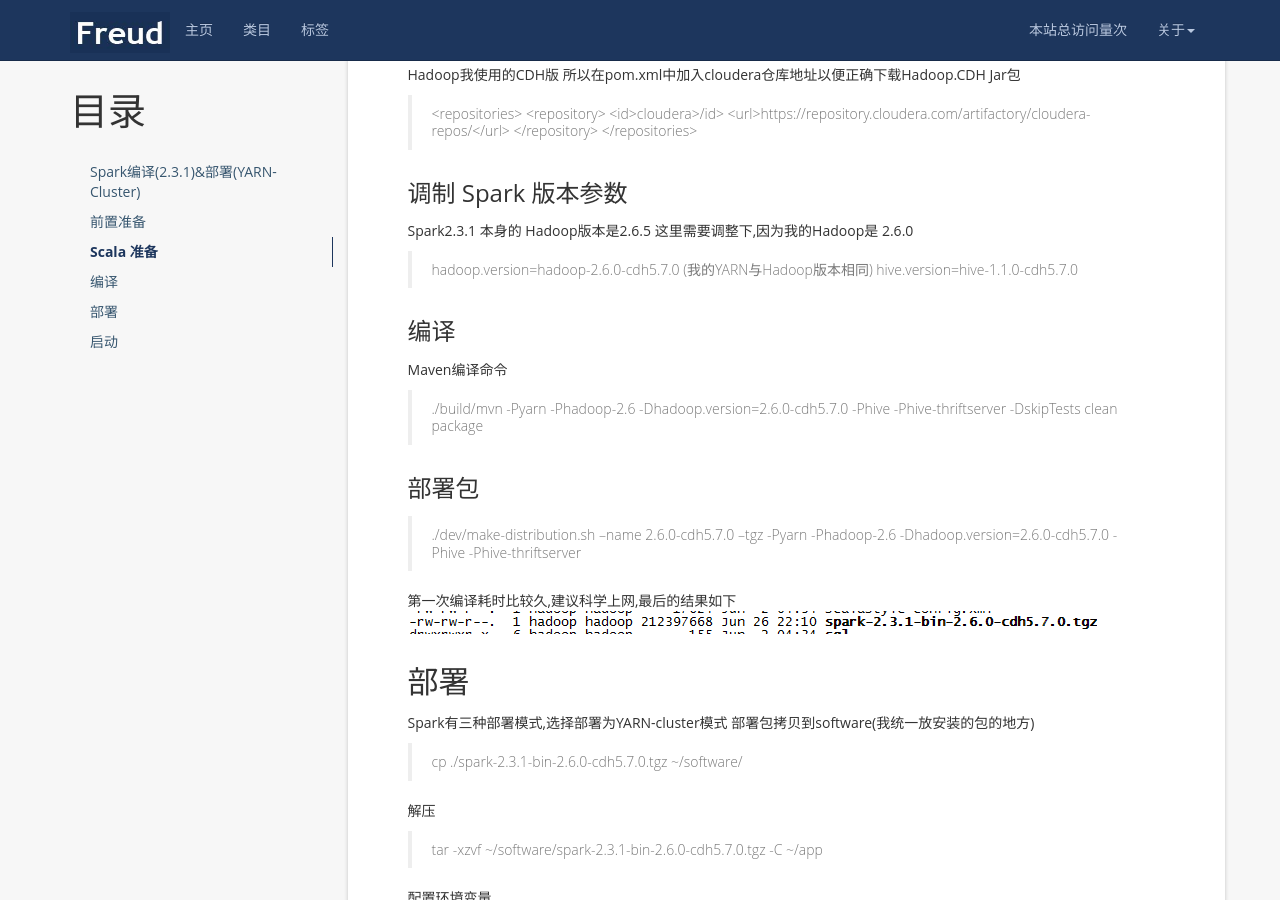
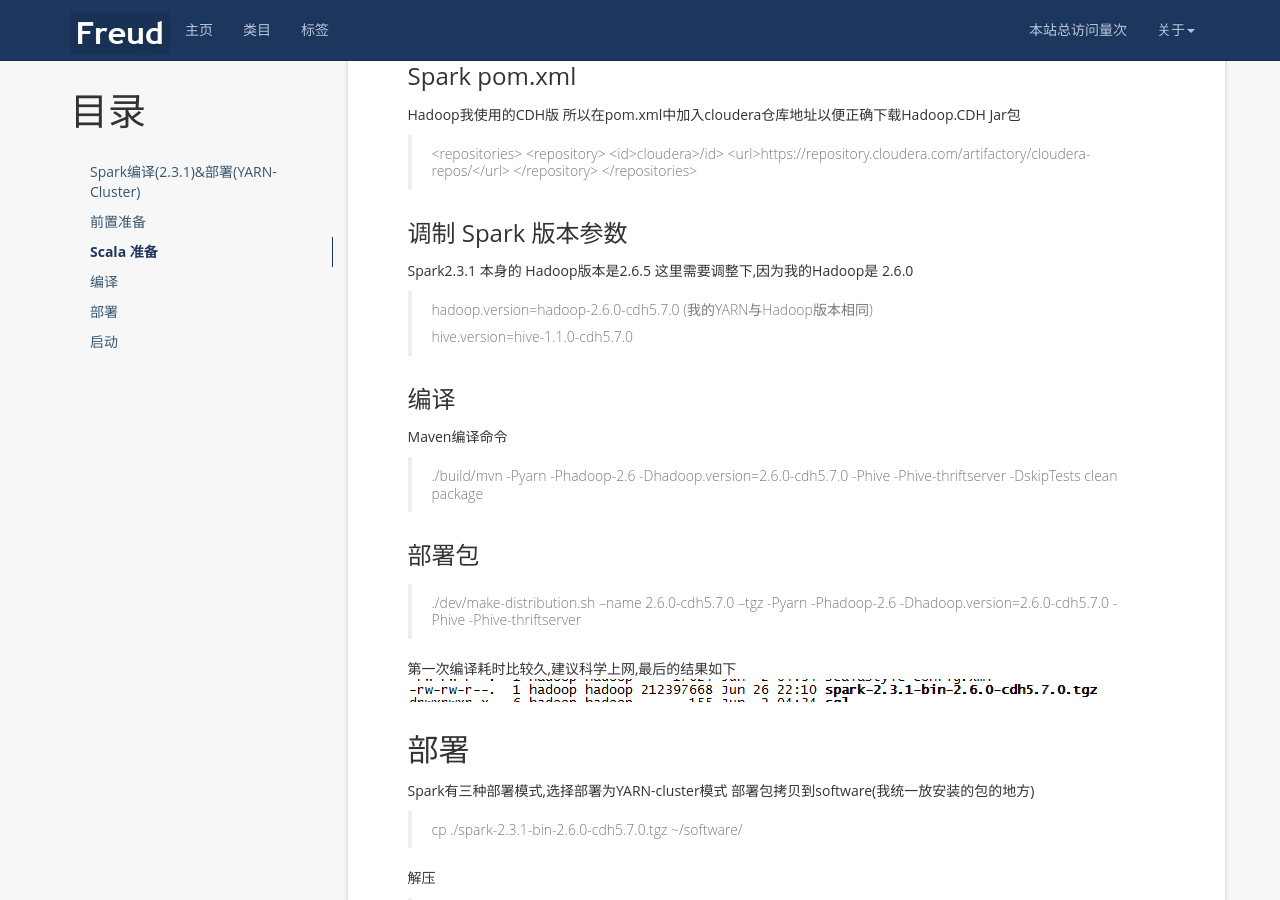
Before and after one commit to NightPxy/NightPxy.github.io, a Jekyll site: the page built from _posts/spark/2018-07-01-Spark-编译(2.3.1)&部署(YARN-Cluster).md, in a window 1280 px wide and 900 px high, scrolled down 1334 px. Built offline with Jekyll 4.4.1, drawn with Linux system fonts in a browser that asks for light colours; nearby versions of some CDN libraries; a script that is not in the unit is left out; comment, search, counter and statistics services are not loaded.

```diff
--- a/_posts/spark/2018-07-01-Spark-编译(2.3.1)&部署(YARN-Cluster).md
+++ b/_posts/spark/2018-07-01-Spark-编译(2.3.1)&部署(YARN-Cluster).md
@@ -48,7 +48,7 @@ export PATH=$SCALA_HOME/bin:$PATH
 ### 下载 Spark 源码
 这里选择的当前最新版  spark-2.3.1.tgz
 解压
->tar -xzvf ~/source/spark-2.3.1.tgz -C ~/source/
+>>tar -xzvf ~/source/spark-2.3.1.tgz -C ~/source/
 
 ### Spark pom.xml
 Hadoop我使用的CDH版
@@ -64,6 +64,7 @@ Hadoop我使用的CDH版
 Spark2.3.1 本身的 Hadoop版本是2.6.5
 这里需要调整下,因为我的Hadoop是 2.6.0
 > hadoop.version=hadoop-2.6.0-cdh5.7.0 (我的YARN与Hadoop版本相同)
+>
 > hive.version=hive-1.1.0-cdh5.7.0
 
 ### 编译
```
